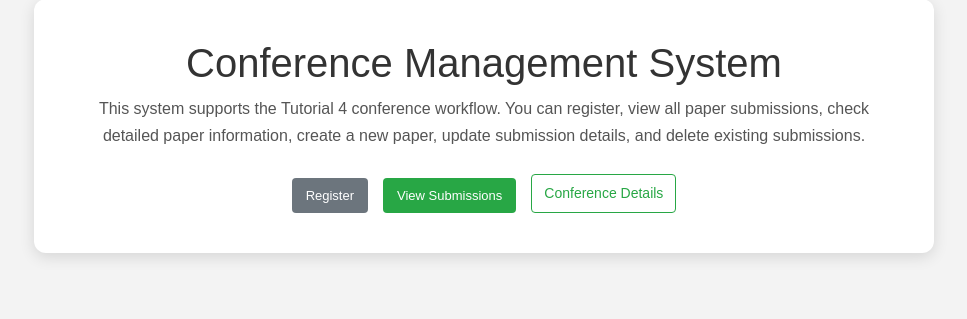
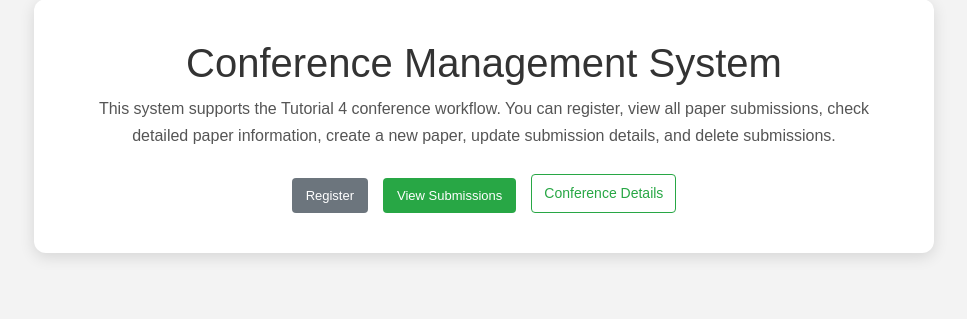
Before and after one commit to ishan004/KIT503-WD2026, a PHP site: page / in a window 1280 px wide. Shown: the part 1047-1366 px from the top of the page, without its empty margins (156-1123 px from the left). Run offline with PHP 8.4, Linux system fonts and the light colour scheme.

Commit message:
minor index file fix

```diff
--- a/index.php
+++ b/index.php
@@ -64,7 +64,7 @@
                 <p>
                     This system supports the Tutorial 4 conference workflow. You can register,
                     view all paper submissions, check detailed paper information, create a new paper,
-                    update submission details, and delete existing submissions.
+                    update submission details, and delete  submissions.
                 </p>
 
                 <div class="hero-actions">
```
